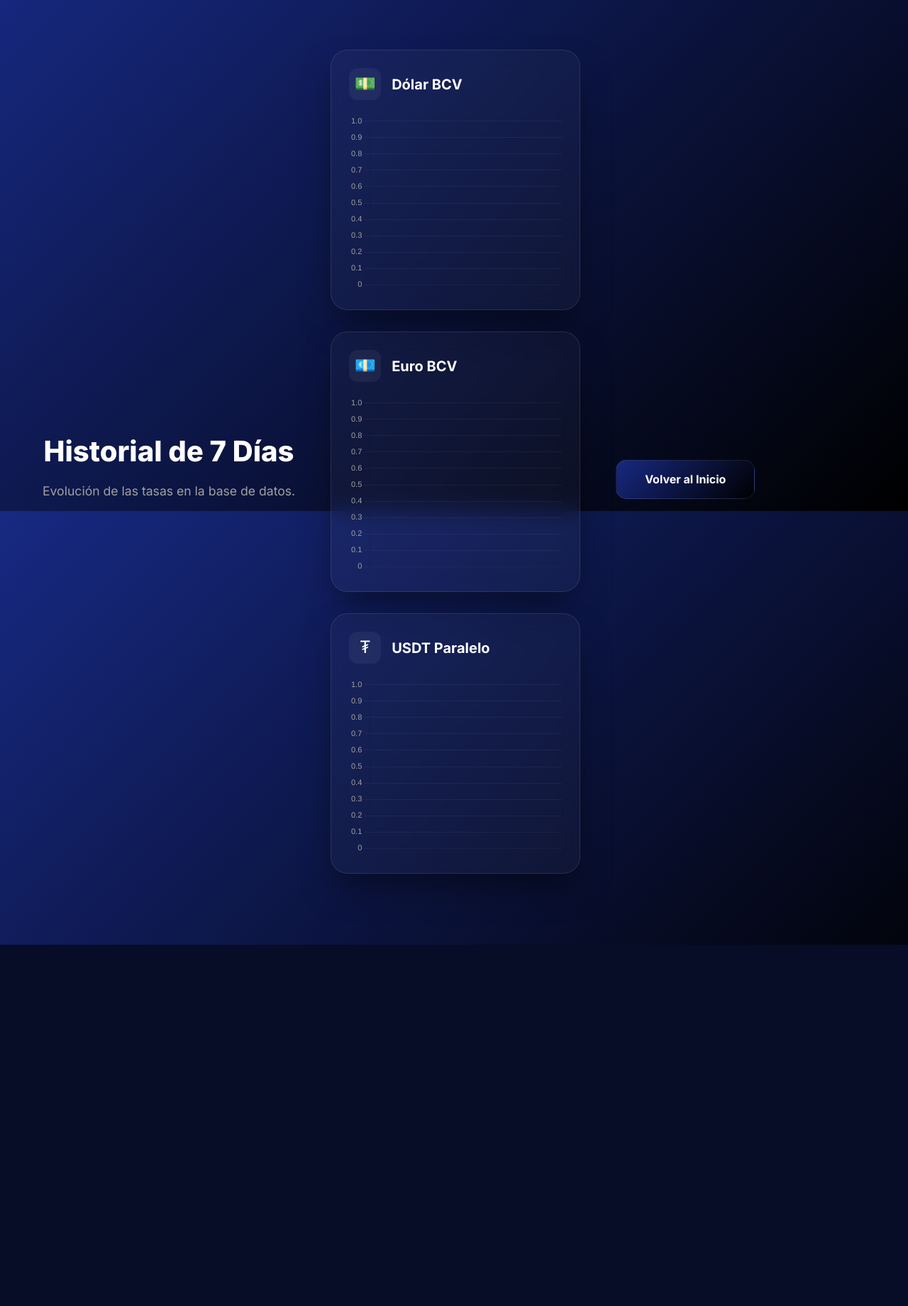
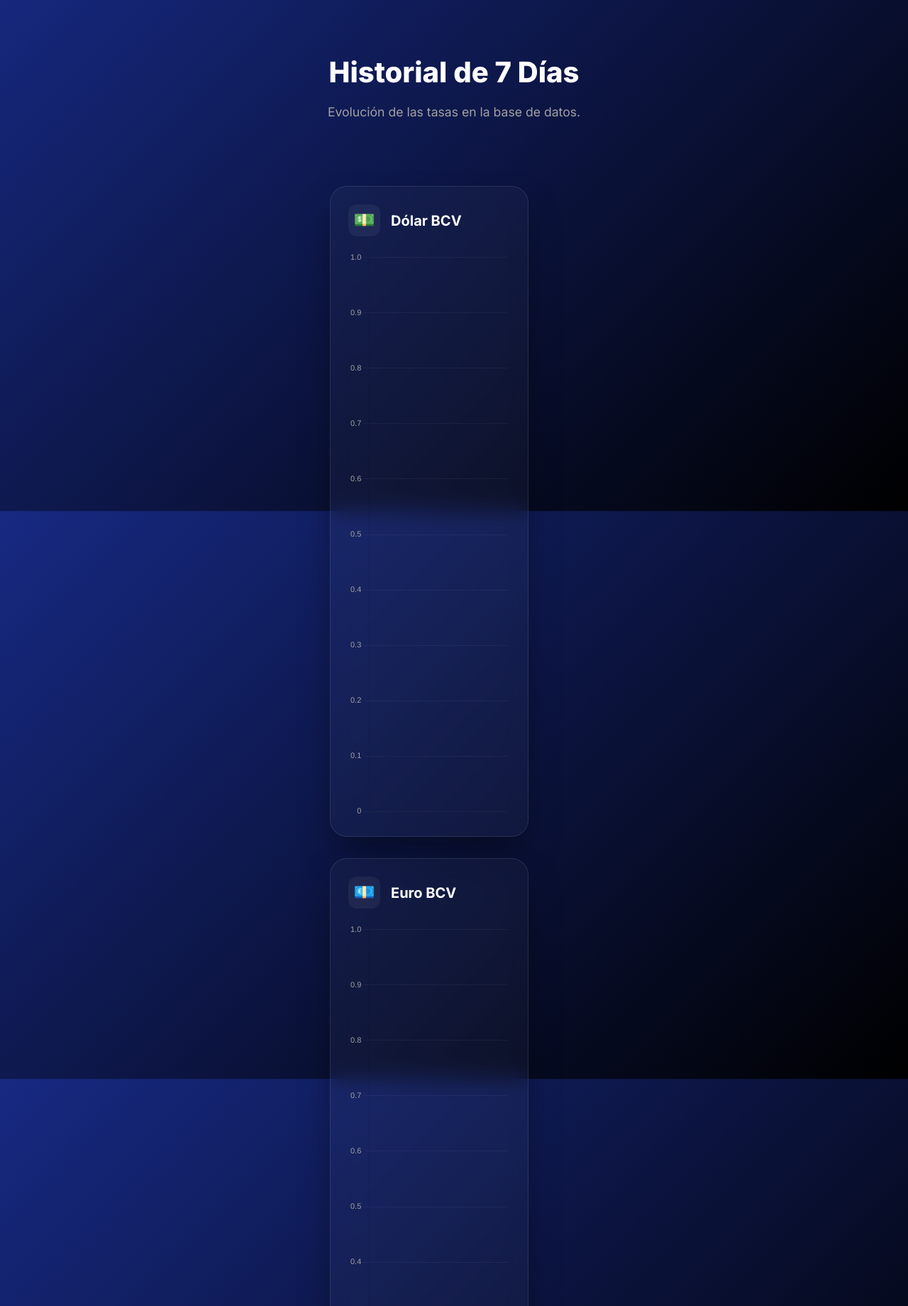
Before and after one commit to Nelson-debug00/telegram_bot, a Flask app: page /graficos in a window 1280 px wide. Shown: the part 80-1920 px from the top of the page at 71% size. Before the commit the page ends 1411 px from the top, so only its background shows below. Run offline with Flask 3, Linux system fonts and the light colour scheme; data that the repository does not hold is empty.

Commit message:
feat: añadir estilos CSS para la visualización de gráficos con diseño glassmorphism

```diff
--- a/static/css/graficos.css
+++ b/static/css/graficos.css
@@ -2,6 +2,10 @@
   padding: 150px 20px 50px;
   max-width: 1200px;
   margin: 0 auto;
+  display: flex;
+  flex-direction: column;
+  justify-content: center;
+  align-items: center;
 }
 
 .chart-header {
@@ -45,6 +49,7 @@
   padding: 25px;
   box-shadow: 0 25px 50px -12px rgba(0, 0, 0, 0.5);
   transition: transform 0.3s ease, border-color 0.3s ease;
+  width: 80%;
 }
 
 .glass-card:hover {
@@ -78,7 +83,7 @@
 
 .canvas-wrapper {
   position: relative;
-  height: 250px;
+  height: 800px;
   width: 100%;
 }
 
```
